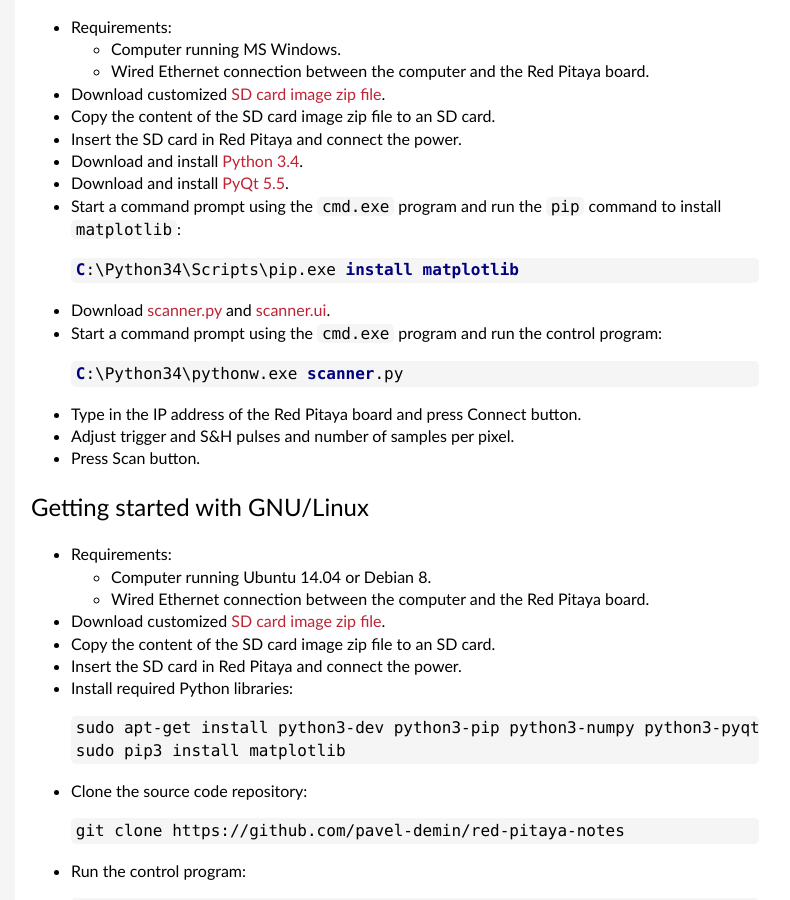
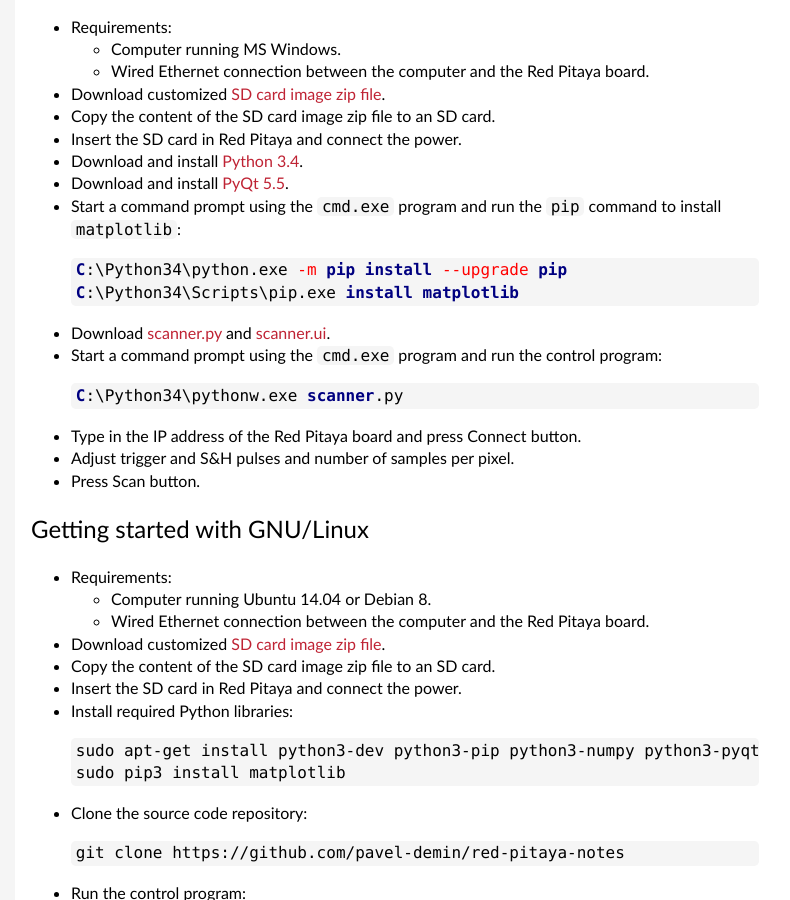
Before and after one commit to pavel-demin/red-pitaya-notes, a Jekyll site: the page built from scanner.md, in a window 1280 px wide and 900 px high, scrolled down 1687 px. Shown: the whole window, without its empty margins (225-1015 px from the left). Built offline with Jekyll 4.4.1, drawn with Linux system fonts in a browser that asks for light colours.

Commit message:
add commands updating pip to scanner and vna

```diff
--- a/scanner.md
+++ b/scanner.md
@@ -51,6 +51,7 @@
  - Download and install [PyQt 5.5](http://heanet.dl.sourceforge.net/project/pyqt/PyQt5/PyQt-5.5.1/PyQt5-5.5.1-gpl-Py3.4-Qt5.5.1-x32.exe).
  - Start a command prompt using the `cmd.exe` program and run the `pip` command to install `matplotlib`:
 {% highlight winbatch %}
+C:\Python34\python.exe -m pip install --upgrade pip
 C:\Python34\Scripts\pip.exe install matplotlib
 {% endhighlight %}
  - Download [scanner.py](https://raw.githubusercontent.com/pavel-demin/red-pitaya-notes/master/projects/scanner/client/scanner.py) and [scanner.ui](https://raw.githubusercontent.com/pavel-demin/red-pitaya-notes/master/projects/scanner/client/scanner.ui).
```
Also changed, not shown: vna.md (+1 -0 lines).
